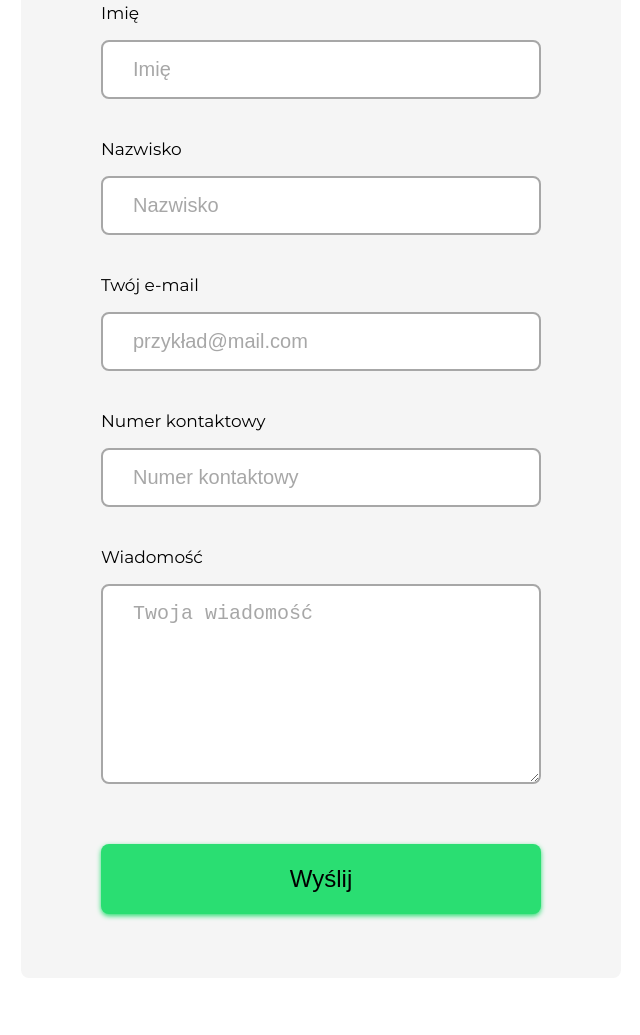
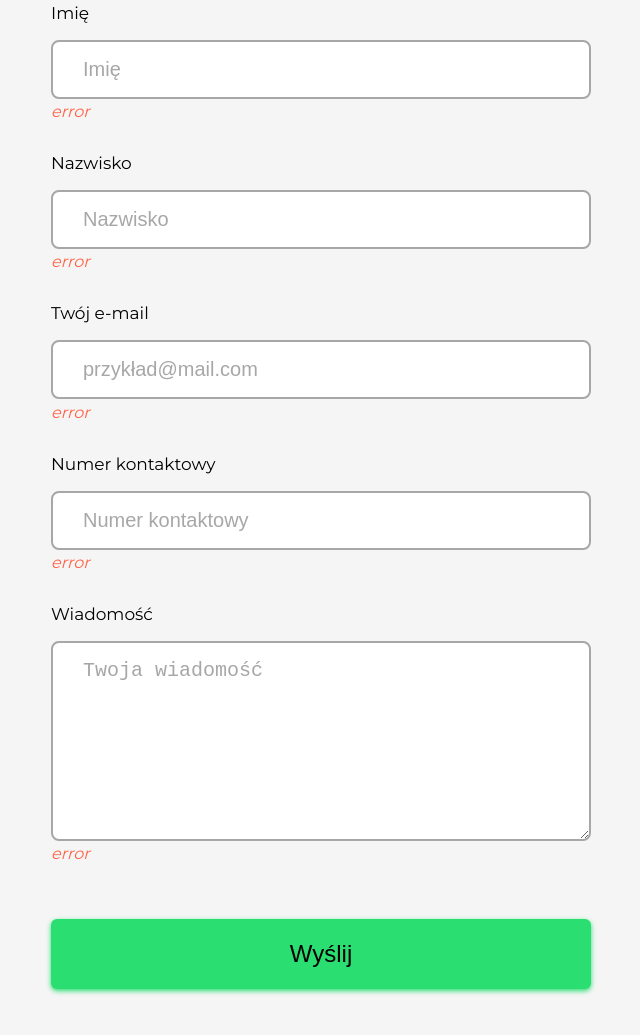
Before and after one commit to Loniewski02/forestgroup, a plain HTML site: page contact.html in a window 1280 px wide. Shown: the part 767-1802 px from the top of the page, without its empty margins (319-959 px from the left). Drawn offline with Linux system fonts and the light colour scheme.

Commit message:
js file added (for coontact sub-page), form modified and headers changed on offer subpage

```diff
--- a/contact.html
+++ b/contact.html
@@ -56,17 +56,32 @@
                 <div class="contact__box">
                     <h2 class="contact__heading">Skontaktuj się z nami</h2>
                     <form action="" class="contact__form">
+                        <div class="contact__form-box">
                             <label for="name">Imię</label>
                             <input type="text" id="name" placeholder="Imię">
+                            <p class="contact__form-error">error</p>
+                        </div>
+                        <div class="contact__form-box">
                             <label for="last-name">Nazwisko</label>
                             <input type="text" id="last-name" placeholder="Nazwisko">
+                            <p class="contact__form-error">error</p>
+                        </div>
+                        <div class="contact__form-box">
                             <label for="email">Twój e-mail</label>
                             <input type="email" id="email" placeholder="przykład@mail.com">
+                            <p class="contact__form-error">error</p>
+                        </div>
+                        <div class="contact__form-box">
                             <label for="phone-number">Numer kontaktowy</label>
                             <input type="number" id="phone-number" placeholder="Numer kontaktowy">
+                            <p class="contact__form-error">error</p>
+                        </div>
+                        <div class="contact__form-box">
                             <label for="msg">Wiadomość</label>
                             <textarea id="msg" placeholder="Twoja wiadomość"></textarea>
-                        <button class="contact__form-btn" type="submit">Wyślij</button>
+                            <p class="contact__form-error">error</p>
+                        </div>
+                        <button class="contact__form-btn">Wyślij</button>
                     </form>
                 </div>
             </div>
@@ -114,6 +129,7 @@
         <p class="footer__bottom-text">&copy;2021 Forest Group Company Ltd.</p>
     </footer>
     <script src="./dist/js/script.min.js"></script>
+    <script src="./dist/js/contactForm.min.js"></script>
 </body>
 
 </html>
--- /dev/null
+++ b/src/js/contactForm.js
@@ -0,0 +1,7 @@
+const firstName = document.querySelector('#name');
+const lastName = document.querySelector('#last-name');
+const email = document.querySelector('#email');
+const sendBtn = document.querySelector('.contact__form-btn');
+const phoneNumber = document.querySelector('#phone-number');
+const textareaMsg = document.querySelector('#msg');
+const allInputs = document.querySelectorAll('input');
--- a/src/sass/_medium.scss
+++ b/src/sass/_medium.scss
@@ -82,9 +82,6 @@
 
 					&--disabled {
 						font-size: 1.9rem;
-					}
-					.fa {
-						margin-right: 0.8em;
 					}
 				}
 			}
--- a/src/sass/style.scss
+++ b/src/sass/style.scss
@@ -380,7 +380,7 @@ body {
 		padding: 4em 1em;
 
 		.wrapper {
-			max-width: 600px;
+			max-width: 700px;
 		}
 
 		&__heading {
@@ -396,16 +396,14 @@ body {
 		}
 
 		&__form {
+			&-box {
 				display: flex;
 				flex-direction: column;
+				margin-bottom: 2em;
 
 				label {
 					margin-bottom: 0.6em;
 					font-size: 1.5rem;
-			}
-
-			input {
-				margin-bottom: 2em;
 				}
 
 				input,
@@ -431,18 +429,26 @@ body {
 				}
 
 				textarea {
-				margin-bottom: 3em;
 					max-width: 100%;
 					min-height: 200px;
 				}
+			}
+
+			&-error {
+				margin-top: 0.2em;
+				font-style: italic;
+				color: tomato;
+			}
 
 			&-btn {
+				margin-top: 1em;
 				padding: 0.8em 1em;
 				width: 100%;
 				background-color: $green-color;
 				font-size: 2rem;
 				border: 2px solid transparent;
 				box-shadow: 0 2px 5px $green-color;
+				border-radius: 6px;
 				@include btnAnimation($darker-green-color);
 				cursor: pointer;
 				transition: box-shadow 0.3s, border 0.3s;
```
Also changed, not shown: offers.html (+2 -2 lines), dist/css/style.min.css, dist/js/contactForm.min.js (added). Lines whose indentation alone changed are shown as unchanged.
